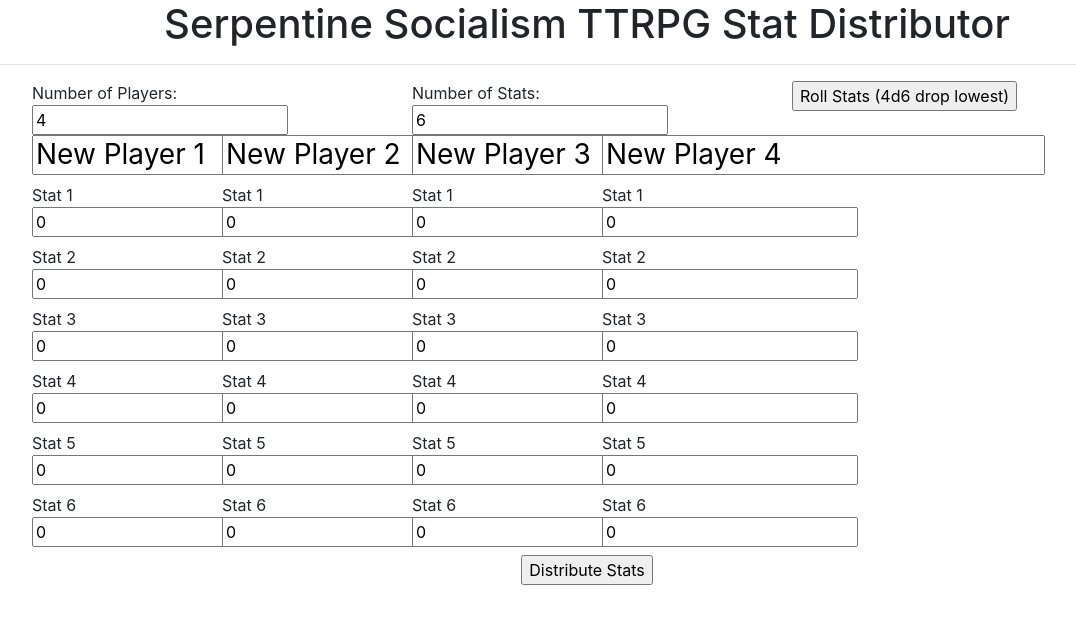
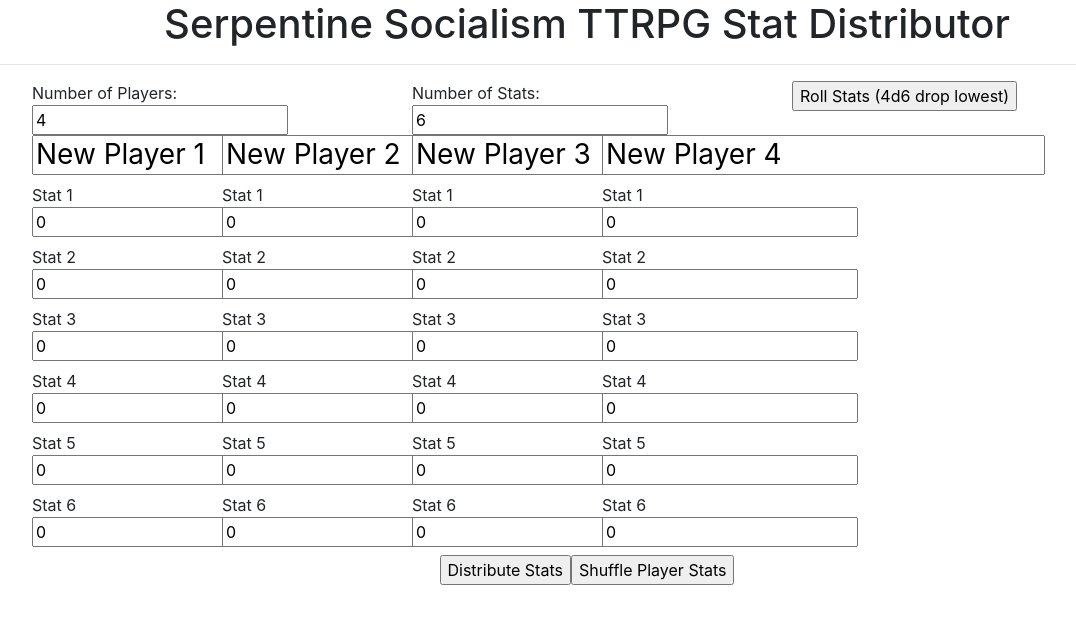
Before and after one commit to ntaberslx/SerpSoc, an Angular app: page / in a window 1280 px wide. Shown: the top 624 px of the page, without its empty margins (53-1129 px from the left). Built offline with nearby package versions, Linux system fonts and the light colour scheme.

Commit message:
add method to shuffle stats around within each player independently of other players

```diff
--- a/src/app/app.component.html
+++ b/src/app/app.component.html
@@ -44,6 +44,7 @@
 
     <div class="center">
       <input type="button" (click)="distribute()" value="Distribute Stats">
+      <input type="button" (click)="randomizeStats()" value="Shuffle Player Stats">
     </div>
   </form>
 </div>
--- a/src/app/app.component.ts
+++ b/src/app/app.component.ts
@@ -44,6 +44,12 @@ class Player {
   public clearStats() {
     this.trashBin.push(this.stats);
     this.stats = [];
+  }
+
+  public itemizeStats() {
+    for (let i = 0; i < this.stats.length; i++) {
+      this.stats[i].name = 'Stat ' + (i + 1);
+    }
   }
 
   setName(name: string) {
@@ -138,6 +144,13 @@ export class AppComponent implements OnInit {
     }
   }
 
+  randomizeStats() {
+    for (const player of this.playerArray) {
+      player.stats.sort(function(a, b) { return 0.5 - Math.random(); });
+      player.itemizeStats();
+    }
+  }
+
   roll() {
     for (const player of this.playerArray) {
       for (let i = 0; i < this.n_stats; i++) {
```
